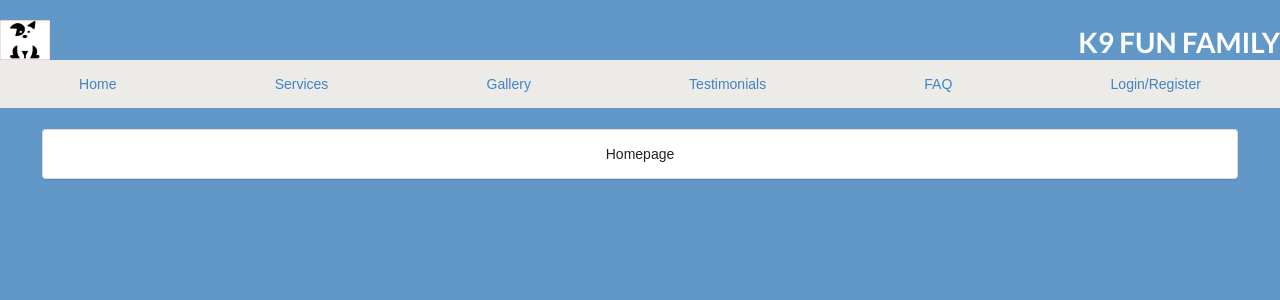
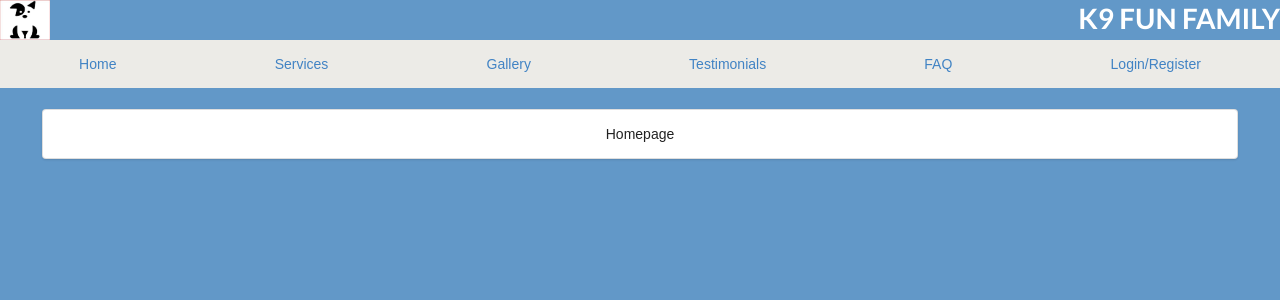
Before and after one commit to g-priime/loginPrototypeV0.0, a React (Create React App) app: page / in a window 1280 px wide. Shown: the top 300 px of the page. Built offline with nearby package versions, Linux system fonts and the light colour scheme.

Commit message:
Update head.css

```diff
--- a/src/components/head.css
+++ b/src/components/head.css
@@ -1,6 +1,10 @@
 .header div:hover {
    color:lightblue;
    cursor: pointer;
+}
+
+.header {
+    color:black;
 }
 
 div,h1 {
@@ -8,5 +12,6 @@ div,h1 {
 }
 
 .title {
+    margin-top: 0;
     color:white;
 }
```
